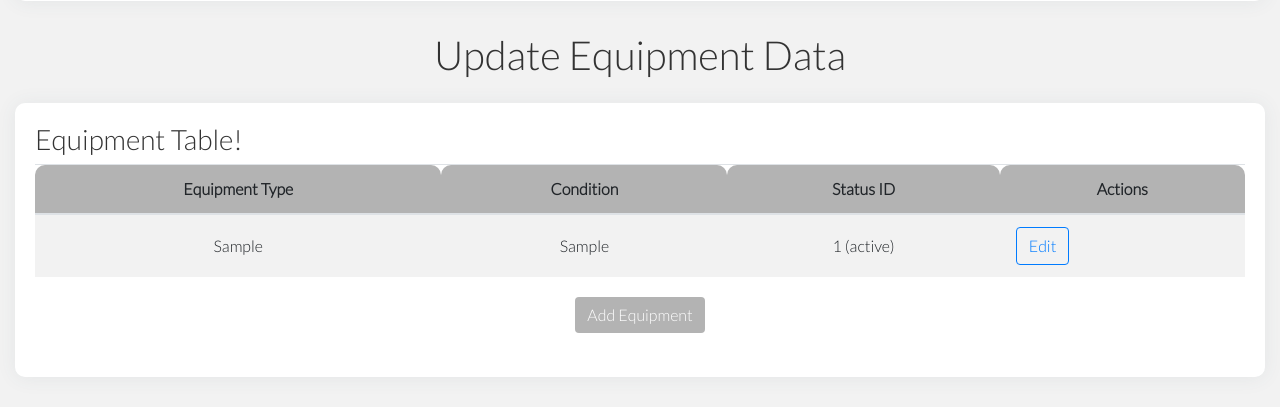
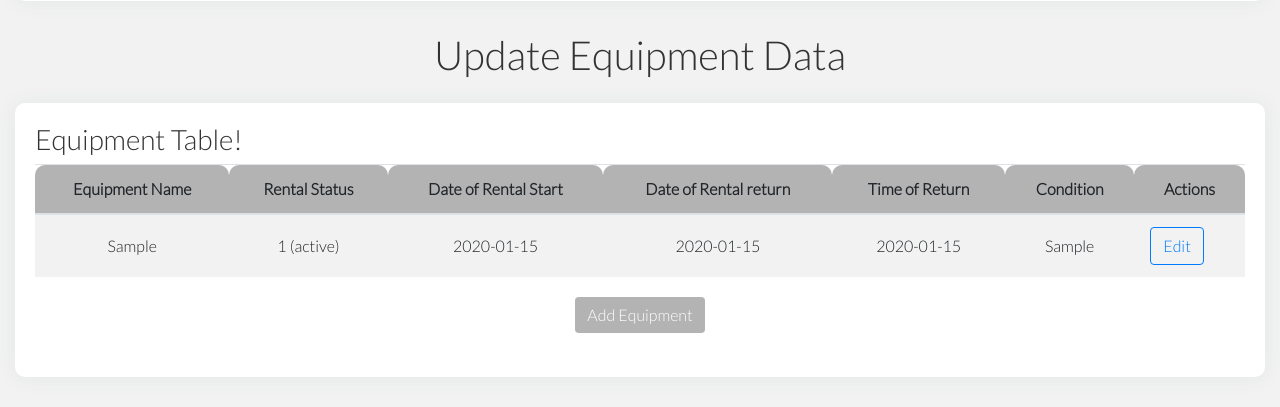
Before and after one commit to DanielHayashi-tech/concrete-help-desk, a Flask app: page /modals in a window 1280 px wide. Shown: the part 570-977 px from the top of the page. Run offline with Flask 3, Linux system fonts and the light colour scheme; a user stored in the database is signed in; tables that the repository leaves empty hold one stand-in row (values such as "Sample post"); parts of the project's set-up code (start-up, migrations or seed data) failed here and were passed over; some libraries are stand-ins or nearby versions.

Commit message:
combined equipment and rental table

```diff
--- a/app.py
+++ b/app.py
@@ -4,6 +4,8 @@
 from flask_login import LoginManager, UserMixin, login_user, current_user
 from flask_migrate import Migrate
 import os
+from sqlalchemy import desc
+from sqlalchemy.orm import aliased
 from werkzeug.security import generate_password_hash, check_password_hash
 from dotenv import load_dotenv
 
@@ -27,8 +29,8 @@
 app.config['SQLALCHEMY_DATABASE_URI'] = 'mysql+pymysql://' + os.environ.get('DB_USER') + ':' + os.environ.get('DB_PASSWORD') + '@' + os.environ.get('DB_HOST') + ':' + os.environ.get('DB_PORT') + '/' + os.environ.get('DB_NAME')
 app.config['SQLALCHEMY_TRACK_MODIFICATIONS'] = False
 db = SQLAlchemy(app)
+migrate = Migrate(app, db)
 
-migrate = Migrate(app, db)
 class Company(db.Model):
     CompanyID = db.Column(db.Integer, primary_key=True, autoincrement=True)
     CompanyName = db.Column(db.String(255), nullable=False)
@@ -231,6 +233,7 @@
 ##############################################################################################################################################################################################################################
 #                                                                            DISPLAY                                                                                                                                          #
 ##############################################################################################################################################################################################################################
+RentalsAlias = aliased(Rentals)
 
 @app.route('/modals', methods=['GET'])
 def modals():
@@ -284,12 +287,23 @@
         Equipment.EquipmentType,
         Equipment.Condition,
         Equipment.StatusID,
-        EquipmentStatuses.StatusName
+        EquipmentStatuses.StatusName,
+        RentalsAlias.RentalDate,
+        RentalsAlias.ReturnDate,
+        RentalsAlias.ReturnTime,
+        Customers.FirstName
+    ).outerjoin(
+        RentalsAlias,
+        RentalsAlias.EquipmentID == Equipment.EquipmentID
+    ).outerjoin(
+        Customers,
+        Customers.CustomerID == RentalsAlias.CustomerID
     ).join(
         EquipmentStatuses,
         EquipmentStatuses.StatusID == Equipment.StatusID
     ).order_by(
-        Equipment.EquipmentID.desc()
+        Equipment.EquipmentID.desc(),
+        RentalsAlias.RentalDate.desc()  # Ensure we fetch the most recent rental record
     ).all()
 
     equipment_data = []
@@ -299,7 +313,11 @@
             'EquipmentType': row.EquipmentType,
             'Condition': row.Condition,
             'StatusID': row.StatusID,
-            'EquipmentStatusName': row.StatusName
+            'EquipmentStatusName': row.StatusName,
+            'RentalDate': row.RentalDate,
+            'ReturnDate': row.ReturnDate,
+            'ReturnTime': row.ReturnTime,
+            'FirstName': row.FirstName
         }
         equipment_data.append(item)
 
@@ -541,7 +559,6 @@
 #                                                                            GET                                                                                                                                          #
 ##############################################################################################################################################################################################################################
 
-
 @app.route('/create_customer', methods=['POST'])
 def create_customer():
     if not current_user.is_authenticated:
@@ -567,13 +584,34 @@
     )
     db.session.add(new_customer)
 
+    # Create a new Equipment instance
+    new_equipment = Equipment(
+        EquipmentType=data['EquipmentType'],
+        Condition=data['Condition'],
+        StatusID=data['StatusID']  # This should be the status of the equipment, not the customer
+    )
+    db.session.add(new_equipment)
+
+    # Create a new Rental instance linking the customer and equipment
+    new_rental = Rentals(
+        CustomerID=new_customer.CustomerID,
+        EquipmentID=new_equipment.EquipmentID,
+        AgentID=current_user.AgentID,  # Assuming current user is an agent who initiates the rental
+        RentalDate=data['RentalDate'],
+        ReturnDate=data['ReturnDate'],
+        ReturnTime=data['ReturnTime'],
+        InternalNote=data['InternalNote'],
+        StatusID=data['RentalStatusID'],  # This should be the status of the rental
+        UpdatedByAgentID=current_user.AgentID  # Assuming current user is the agent who updates the rental
+    )
+    db.session.add(new_rental)
+
     try:
         db.session.commit()
-        return jsonify({'message': 'New customer added successfully!'}), 200
+        return jsonify({'message': 'New customer, equipment, and rental added successfully!'}), 200
     except Exception as e:
         db.session.rollback()
-        return jsonify({'error': 'An error occurred while creating new customer', 'details': str(e)}), 500
-
+        return jsonify({'error': 'An error occurred while creating new customer, equipment, and rental', 'details': str(e)}), 500
 
 @app.route('/create_equipment', methods=['POST'])
 def create_equipment():
--- a/templates/modals.html
+++ b/templates/modals.html
@@ -301,6 +301,7 @@
         <div class="text-center mt-4 mb-4">
             <h1> Update Equipment Data</h1>
         </div>
+
 <!-- Equipment Table -->
 <div class="table-container">
     <h3> Equipment Table!</h3>
@@ -308,9 +309,12 @@
         <thead>
             <tr>
                 <th class="text-center">Equipment ID</th>
-                <th class="text-center">Equipment Type</th>
+                <th class="text-center">Equipment Name</th>
+                <th class="text-center">Rental Status</th>
+                <th class="text-center">Date of Rental Start</th>
+                <th class="text-center">Date of Rental return</th>
+                <th class="text-center">Time of Return</th>
                 <th class="text-center">Condition</th>
-                <th class="text-center">Status ID</th>
                 <th class="text-center">Actions</th>
             </tr>
         </thead>
@@ -319,8 +323,13 @@
             <tr>
                 <td class="text-center equipment-equipment-id">{{ row.EquipmentID }}</td>
                 <td class="customer-equipment-type text-center equipment-equipment-type">{{ row.EquipmentType }}</td>
+                <td class="text-center equipment-status-id">{{ row.StatusID }} ({{ row.EquipmentStatusName }})</td>
+
+                <td class="text-center rentals-rental-date">{{ row.RentalDate }}</td>
+                <td class="text-center rentals-return-date">{{ row.ReturnDate }}</td>
+                <td class="text-center rentals-return-time">{{ row.ReturnTime }}</td>
                 <td class="text-center equipment-equipment-condition">{{ row.Condition }}</td>
-                <td class="text-center equipment-status-id">{{ row.StatusID }} ({{ row.EquipmentStatusName }})</td>
+
                 <td class="text-center">
                     <button class="btn btn-primary edit-button-equipment" data-toggle="modal" data-target="#editEquipmentModal" data-equipment-id="{{ row.EquipmentID }}">Edit</button>
                 </td>
@@ -333,7 +342,6 @@
         <button class="btn btn-primary add-button" data-toggle="modal" data-target="#addEquipmentModal">Add Equipment</button>
     </div>
 </div>
-
 
 
 <!---------------------------------------------------------- Add Data Modals ---------------------------------------------------------->
@@ -412,10 +420,20 @@
                     <input type="text" name="EquipmentCondition" id="EquipmentCondition" class="form-control" placeholder="Description of the Condition">
                 </div>
                 <div class="form-group">
-                    <label for="addStatusID">Equipment Status ID</label>
-                    <select class="form-control" id="addStatusID" name="StatusID">
-                        <!-- Options will be dynamically generated -->
-                    </select>
+                    <label for="edit_rental_date">Rental Date</label>
+                    <input type="date" name="RentalDate" id="edit_rental_date" class="form-control" placeholder="Day of the Rental">
+                </div>
+                <div class="form-group">
+                    <label for="edit_return_date">Return Date</label>
+                    <input type="date" name="ReturnDate" id="edit_return_date" class="form-control" placeholder="Return Date">
+                </div>
+                <div class="form-group">
+                    <label for="edit_return_time">Return Time</label>
+                    <input type="text" name="ReturnTime" id="edit_return_time" class="form-control" placeholder="Return Time">
+                </div>
+                <div class="form-group">
+                    <label for="edit_internal_note">Internal Note</label>
+                    <textarea name="InternalNote" id="edit_internal_note" class="form-control" placeholder="Internal Note"></textarea>
                 </div>
                 <div class="form-group">
                     <label for="StatusID">Status ID</label>
```
